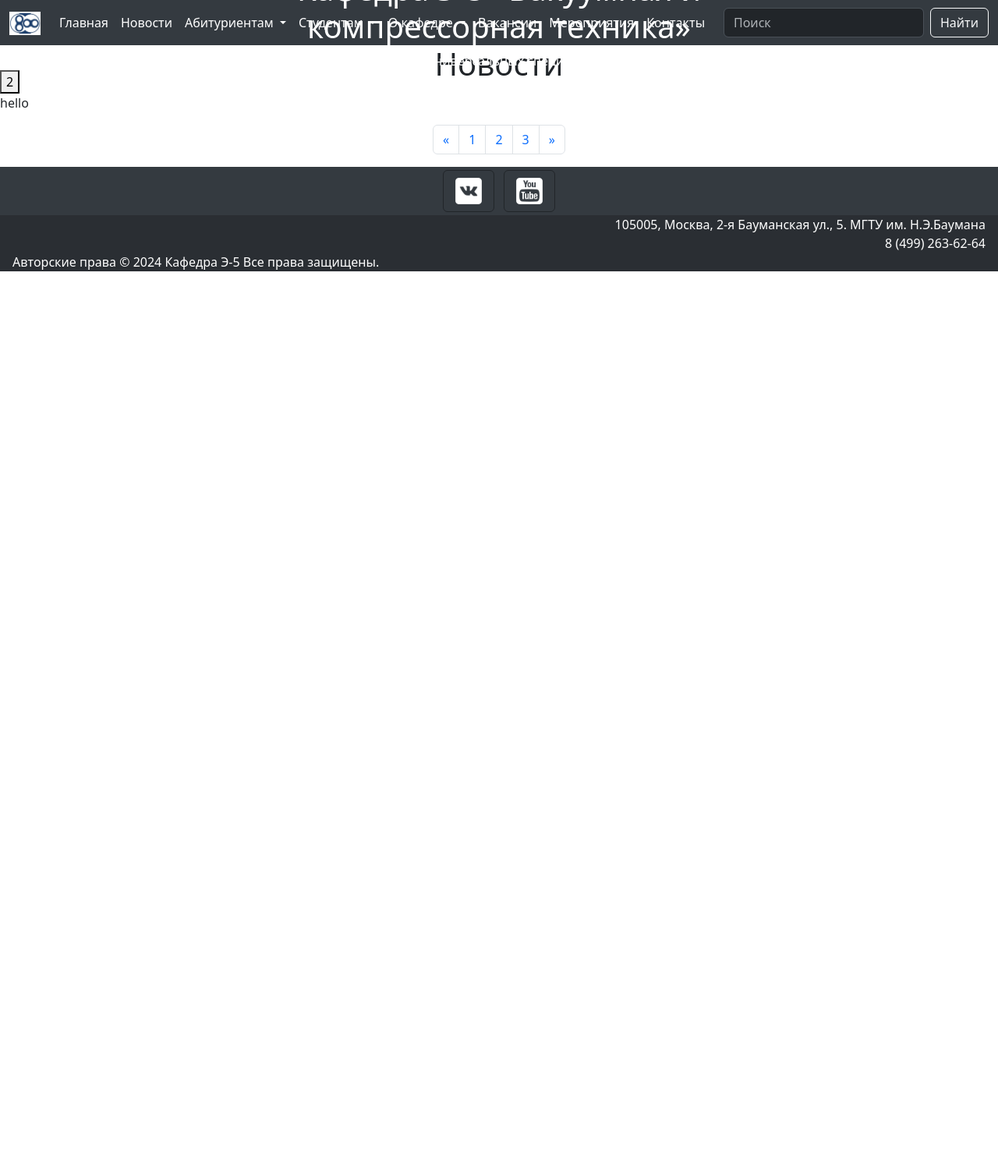
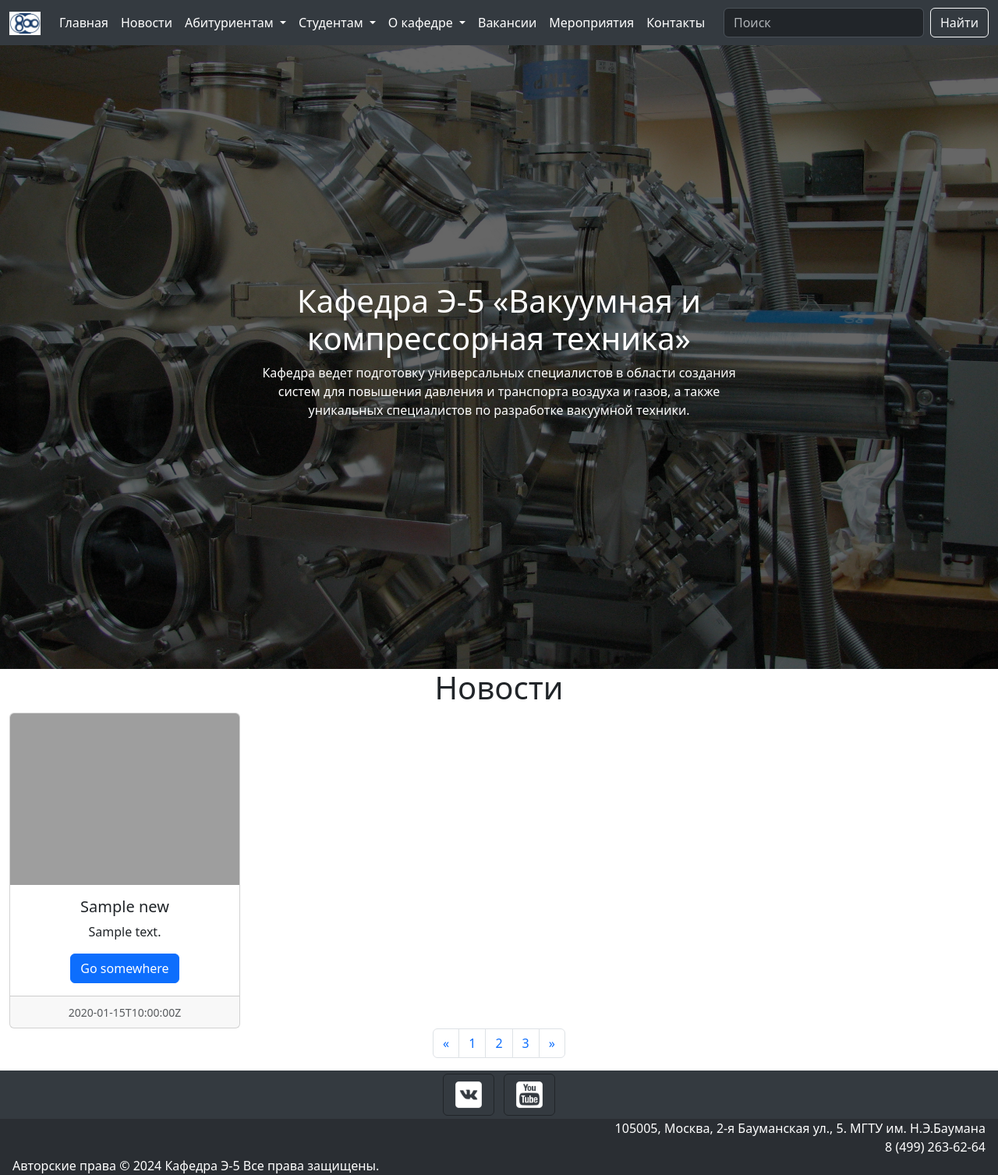
Before and after one commit to pendelbus555/e5-project, a Django app: page /site in a window 1280 px wide. Shown: the whole page at 78% size. Before the commit the page ends 348 px from the top, so only its background shows below. Run offline with Django 5.2, Linux system fonts and the light colour scheme; tables that the repository leaves empty hold one stand-in row (values such as "Sample post"); parts of the project's set-up code (start-up, migrations or seed data) failed here and were passed over; some libraries are stand-ins or nearby versions; grey boxes are pictures that could not be loaded.

Commit message:
Show cards with js without images

```diff
--- a/e5_site/e5_app/static/e5_app/frontend/css/main.css
+++ b/e5_site/e5_app/static/e5_app/frontend/css/main.css
@@ -5,7 +5,7 @@
   position: relative;
   background-size: cover;
   width: 100%;
-  height: 100%;
+  height: 100vh;
   background-repeat: no-repeat;
 }
 .custom-description p {
@@ -15,7 +15,7 @@
 .custom-card{
     max-width: 300px;
 }
-/*.card-img-top-custom{
-    max-width:300px;
-    max-height:300px;
+.custom-pagination > li > button:focus {
+  outline: none;
+  box-shadow: none;
 }
--- a/e5_site/e5_app/static/e5_app/frontend/js/pagination.js
+++ b/e5_site/e5_app/static/e5_app/frontend/js/pagination.js
@@ -1,10 +1,6 @@
-$(document).ready(function() {
+$(document).ready(function () {
 
-function updatePagination(page , totalPage) {
-    //var $pagination = $('ul.pagination');
-    //$pagination.find('.active').removeClass('active');
-    //$pagination.find('#news_' + page).addClass('active');
-
+  function updatePagination(page, totalPage) {
 
 
     // Дополнительная логика пагинации, если нужно
@@ -12,25 +8,61 @@
     console.log('pag_total', totalPage);
     if (page == 1) {
       $('#news_1').text(page);
-                       $('#news_2').text(page+1);
-                       $('#news_3').text(page+2);
+      $('#news_2').text(page + 1);
+      $('#news_3').text(page + 2);
 
     }
 
     else if (page == totalPage) {
-                       $('#news_1').text(page-2);
-                       $('#news_2').text(page-1);
+      $('#news_1').text(page - 2);
+      $('#news_2').text(page - 1);
       $('#news_3').text(page);
 
     }
 
     else {
-                       $('#news_1').text(page-1);
+      $('#news_1').text(page - 1);
       $('#news_2').text(page);
-                       $('#news_3').text(page+1);
+      $('#news_3').text(page + 1);
 
     }
   }
+
+
+  function updateCards(data) {
+    var data_news = JSON.parse(data['data_news']);
+
+    // Находим элемент "row g-4" для добавления карточек
+    var rowElement = $('.row.g-4');
+
+    // Очищаем содержимое элемента, чтобы избежать дублирования карточек
+    rowElement.empty();
+
+    // Проходим по каждой новости и создаем карточку
+    $.each(data_news, function (index, news) {
+      // Создаем HTML для карточки
+      var cardInnerHtml = `
+            <div class="col-xl-3 col-sm-6">
+                <div class="card custom-card mx-auto h-100">
+                    <img src="${news.fields.picture ? news.fields.picture.url : '{% static "e5_app/frontend/images/news_default.png" %}'}" class="card-img-top card-img-top-custom" alt="...">
+                    <div class="card-body">
+                        <h5 class="card-title">${news.fields.name}</h5>
+                        <p class="card-text">${news.fields.description}</p>
+                        <a href="#" class="btn btn-primary">Go somewhere</a>
+                    </div>
+                    <div class="card-footer">
+                        <small class="text-body-secondary">${news.fields.created_at}</small>
+                    </div>
+                </div>
+            </div>
+        `;
+
+      // Добавляем карточку в родительский элемент
+      rowElement.append(cardInnerHtml);
+    });
+  }
+
+
 
   function ajax_function(pageIn) {
     console.log('start', pageIn);
@@ -45,12 +77,11 @@
         console.log('succes', pageIn);
         //console.log(data);
         //console.log(data.total_pages);
-                       var data_news = JSON.parse(data['data_news']);
         totalPage = parseInt(data.total_pages);
         page = parseInt(pageIn);
         //console.log(data_news[0].fields.name);
-
-                      updatePagination(page , totalPage)
+        updateCards(data);
+        updatePagination(page, totalPage);
       }
     });
     console.log('end', pageIn);
@@ -63,17 +94,17 @@
 
 
   // Обработчик события для кнопки "new_left"
-  $('#news_left').on('click', function() {
+  $('#news_left').on('click', function () {
     ajax_function(1);
   });
 
   // Обработчик события для кнопки "new_right"
-  $('#news_right').on('click', function() {
+  $('#news_right').on('click', function () {
     ajax_function(totalPage);
   });
 
   // Обработчик события для кнопок выбора страницы
-  $('#news_1, #news_2, #news_3').on('click', function() {
+  $('#news_1, #news_2, #news_3').on('click', function () {
     ajax_function(parseInt($(this).text()));
   });
 });
--- a/e5_site/e5_app/templates/e5_app/index.html
+++ b/e5_site/e5_app/templates/e5_app/index.html
@@ -107,7 +107,6 @@
     </div>
 </nav>
 
-
 <header>
     <div class="position-relative custom-background">
         <div class="position-absolute top-0 start-0 w-100 h-100" style="background-color: rgba(0, 0, 0, 0.6)"></div>
@@ -124,16 +123,16 @@
         <h1>Новости</h1>
         <div class="row g-4">
 
-            {% for news in news_pg.object_list %}
+<!--            цикл-->
             <div class="col-xl-3 col-sm-6">
                 <div class="card custom-card mx-auto h-100">
-                    {% if not news.picture %}
+<!--                    если есть картинка-->
                     <img src="{% static 'e5_app/frontend/images/news_default.png' %}"
                          class="card-img-top card-img-top-custom" alt="...">
-                    {% else %}
+<!--                    в другом случае-->
                     <img src="{{ news.picture.url }}"
                          class="card-img-top card-img-top-custom" alt="...">
-                    {% endif %}
+<!--                    конец условия-->
                     <div class="card-body">
                         <h5 class="card-title">{{ news.name }}</h5>
                         <p class="card-text">{{ news.description|truncatewords:17 }}</p>
@@ -145,22 +144,15 @@
                     </div>
                 </div>
             </div>
-            {% endfor %}
+<!--            конец цикла-->
         </div>
     </div>
 
-    <script src="https://code.jquery.com/jquery-3.6.0.min.js"></script>
-    <script>
 
-    </script>
-
-    <button id="my_button">2</button>
-
-    <p id="my_id">hello</p>
 
 
     <nav aria-label="Page navigation example">
-        <ul class="pagination justify-content-center">
+        <ul class="pagination justify-content-center custom-pagination">
             <li class="page-item">
                 <button class="page-link" aria-label="Previous" id="news_left">&laquo;</button>
             </li>
--- a/e5_site/e5_app/views.py
+++ b/e5_site/e5_app/views.py
@@ -3,7 +3,7 @@
 from django.core.paginator import Paginator
 from .models import News
 from django.core import serializers
-
+import math
 
 # Create your views here.
 
@@ -13,7 +13,7 @@
         starting_number = (page - 1) * 4
         ending_number = page * 4
         news = News.objects.all()
-        total_pages = news.count()
+        total_pages = math.ceil(news.count()/4)
         result = serializers.serialize('json', news[starting_number:ending_number],
                                        fields=['picture', 'name', 'description', 'created_at', 'slug_url', ])
         return JsonResponse({'data_news': result, 'total_pages': total_pages})
```
Lines whose indentation alone changed are shown as unchanged.
